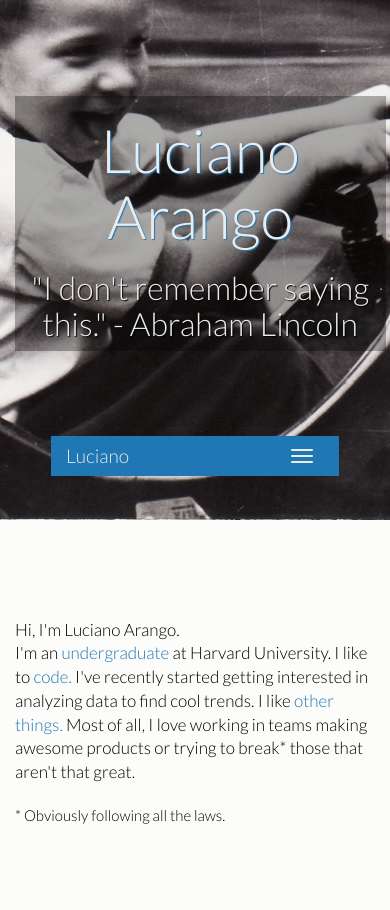
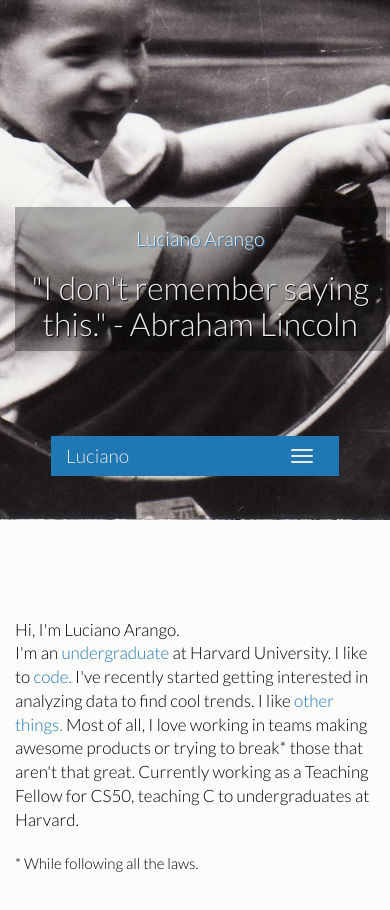
Before and after one commit to iloveluce/iloveluce.github.io, a plain HTML site: page index.html in a window 390 px wide. Shown: the part 324-1234 px from the top of the page. Drawn offline with nearby package versions, Linux system fonts and the light colour scheme.

Commit message:
Improvements for mobile devices and adding a longer description

```diff
--- a/css/style.css
+++ b/css/style.css
@@ -1,24 +1,20 @@
 
 body{
-  height: 100%;
+  /* height: 100%; */
   background: #fcfcfa;
 
 }
 .maincontainer{
-  height: 100%;
+  /* height: 100%; */
   background-image: url(../img/baby_pic.jpg);
   background-position:center;
   background-repeat:no-repeat;
   background-size: cover;
   display: block;
 
-
-
 }
 .navbarcontainer{
-
 width: 80%;
-
 
 }
 .navbar{
@@ -37,7 +33,7 @@ width: 80%;
 }
 .mainheader{
 text-align: center;
-font-size: 4em;
+font-size: 5vw;
 }
 .secondheader{
   text-align: center;
@@ -47,14 +43,14 @@ font-size: 4em;
 .containertext {
   width: auto;
   max-width: 680px;
-  height: 100%;
+  /*height: 100%;*/
   padding-top: 25%;
   color: #000;
 }
 .containerprojects {
   width: auto;
   max-width: 680px;
-  height: 100%;
+  /*height: 100%;*/
   padding-top: 15%;
   color: #000;
 }
--- a/index.html
+++ b/index.html
@@ -1,5 +1,5 @@
 <!DOCTYPE html>
-<html style = "height: 100%;" lang="en">
+<html lang="en">
 <meta name="viewport" content="width=device-width, initial-scale=1, maximum-scale=1">
 <head>
 <!-- Latest compiled and minified CSS -->
@@ -76,11 +76,11 @@
       I'm an <a id= "compsci-link" href="#">undergraduate</a>
       	<text id = "compsci" class = "hide">undergraduate studying computer science and economics</text>
       at Harvard University. I like to <a id= "code-link" href="#">code.</a>
-      																			<text id = "code" class = "hide">code in C and javascript; I know weird combo but Python is starting to win me over.</text>
+      																			<text id = "code" class = "hide">code in <a id= "code-description-link" href="#">C, python, and javascript.</a></text><text id = "code-description" class = "hide">C because it gives me so much control over everything I want to build but I like python because it lets me perform similar projects without having to worry about the small stuff. I love javascript because I can code up something that looks awesome in no time.</text>
 			I've recently started getting interested in analyzing data to find cool trends. I like <a id= "ilike-link" href="#">other things.</a>
-																																													<text id = "ilike" class = "hide">reading the news a lot, going out with friends, and  trying out new things.</text>
-			Most of all, I love working in teams making awesome products or trying to break* those that aren't that great.</p>
-      <p>* Obviously following all the laws.</p>
+																																													<text id = "ilike" class = "hide">reading the news a lot, traveling, going out with friends, and reading about interesting things on Reddit or Hacker News</text>
+			Most of all, I love working in teams making awesome products or trying to break* those that aren't that great. Currently working as a Teaching Fellow for CS50, teaching C to undergraduates at Harvard.</p>
+      <p>* While following all the laws.</p>
 </div>
 <hr class = "container">
 <div class="container containerprojects" id = "projects">
--- a/js/main.js
+++ b/js/main.js
@@ -7,7 +7,11 @@ $(document).ready(function() {
 
     $("#compsci-link").on("click", function(e){linkhandle(e);})
     $("#code-link").on("click", function(e){linkhandle(e);})
+    $("#code-description-link").on("click", function(e){linkhandle(e);})
     $("#ilike-link").on("click", function(e){linkhandle(e);})
+
+    $(".maincontainer").css("height", $(window).height())
+     $(".containertext").css("height", $(window).height())
 
     var n = Math.floor((Math.random() * 10) );
      $(".mainheader").css("text-shadow", function(){
@@ -18,7 +22,7 @@ $(document).ready(function() {
 
     $("head").append(function(){return '<style>figure:before{background:'+  color[n]+ ';}hr{border-top: 2px solid'+ color[n] +';}a{color:'+ color[n] +';}</style>'});
 
-$(".navbar").css("opacity","0");
+	$(".navbar").css("opacity","0");
 
     setTimeout(function() {
     $(".navbar").fadeTo(1000,1)}, 500);
```
